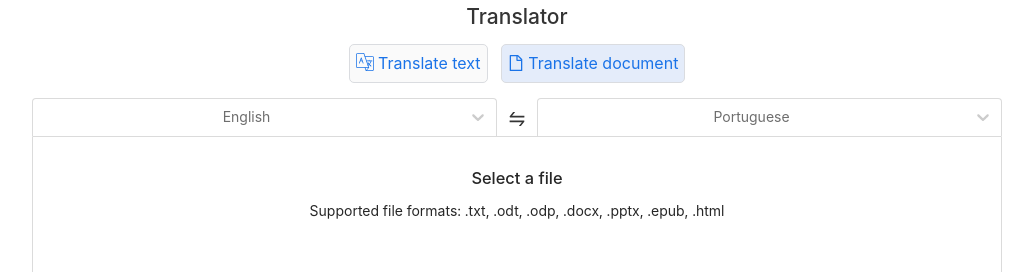
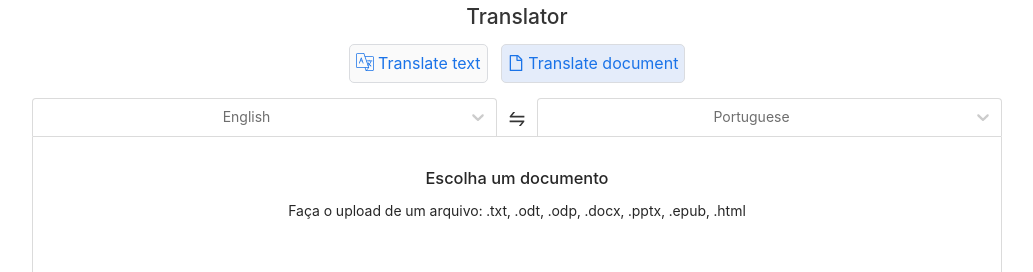
Before and after one commit to JoaoJuliasz/translator, a React (Create React App) app: page / in a window 1280 px wide. Both pictures are taken after a click on the button "Translate document". Shown: the top 272 px of the page, without its empty margins (123-1156 px from the left). Built offline with nearby package versions, Linux system fonts and the light colour scheme; no server answers.

Commit message:
change labels to pt-br

```diff
--- a/src/components/FileTranslator/FileTranslator.tsx
+++ b/src/components/FileTranslator/FileTranslator.tsx
@@ -38,8 +38,8 @@ const FileTranslator = ({ selectedLanguages, loading, setLoading }: FileTranslat
         <div className="file-translator-container">
             <div className="container">
                 <div>
-                    <h3>Select a file</h3>
-                    <p>Supported file formats: .txt, .odt, .odp, .docx, .pptx, .epub, .html</p>
+                    <h3>Escolha um documento</h3>
+                    <p>Faça o upload de um arquivo: .txt, .odt, .odp, .docx, .pptx, .epub, .html</p>
                 </div>
                 <div className="upload-file-container">
                     <label className="upload-button" htmlFor={'file-input'}>Select a file</label>
--- a/src/components/Modals/ButtonsModal/ButtonsModal.tsx
+++ b/src/components/Modals/ButtonsModal/ButtonsModal.tsx
@@ -74,7 +74,7 @@ const Favorite = ({ modalType, type, setFavorites, openModal, openTranslateByMod
                             </div>
                         </div>) :
                         <div className="no-content-container">
-                            <h2>No previous translation</h2>
+                            <h2>Nenhuma tradução anterior</h2>
                             <div />
                         </div>}
                 </div>
```
